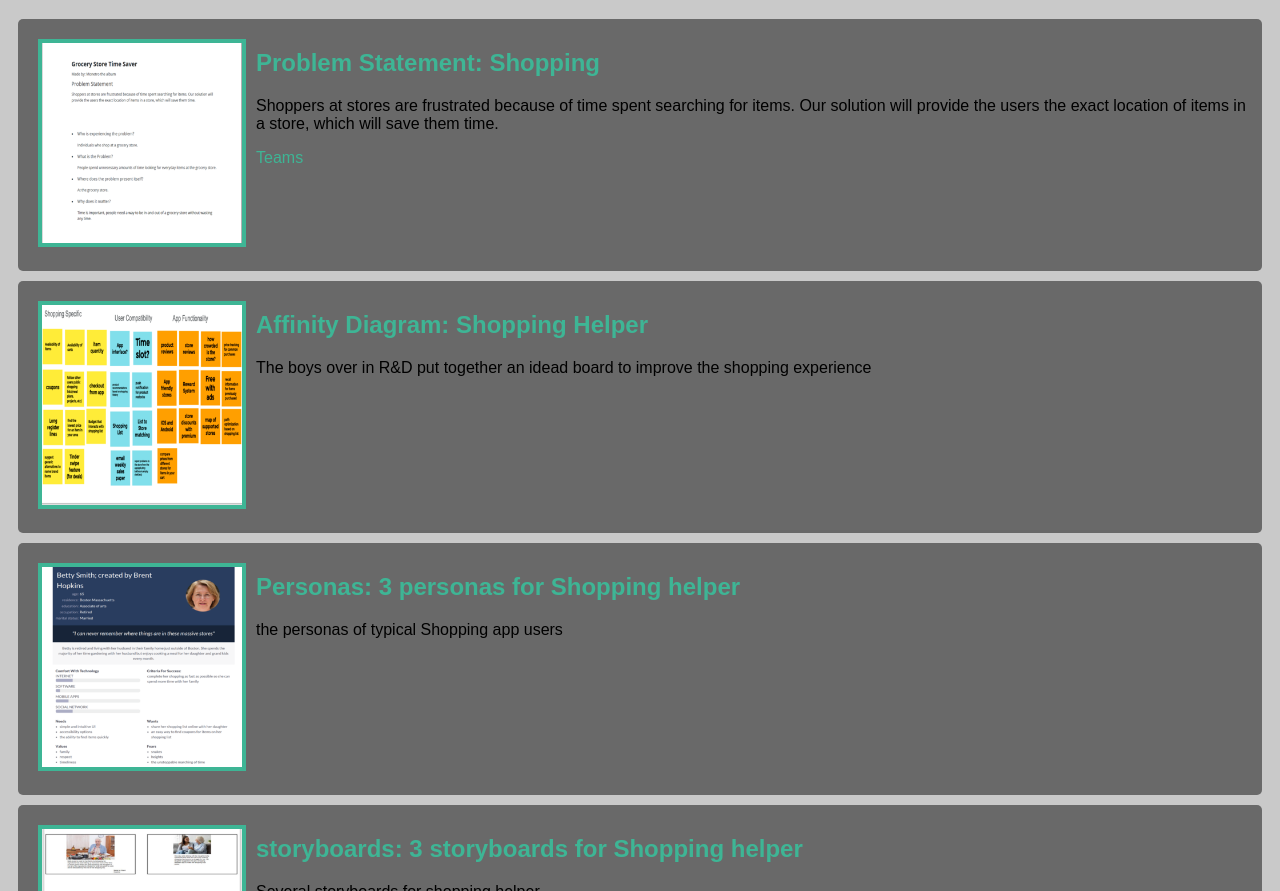
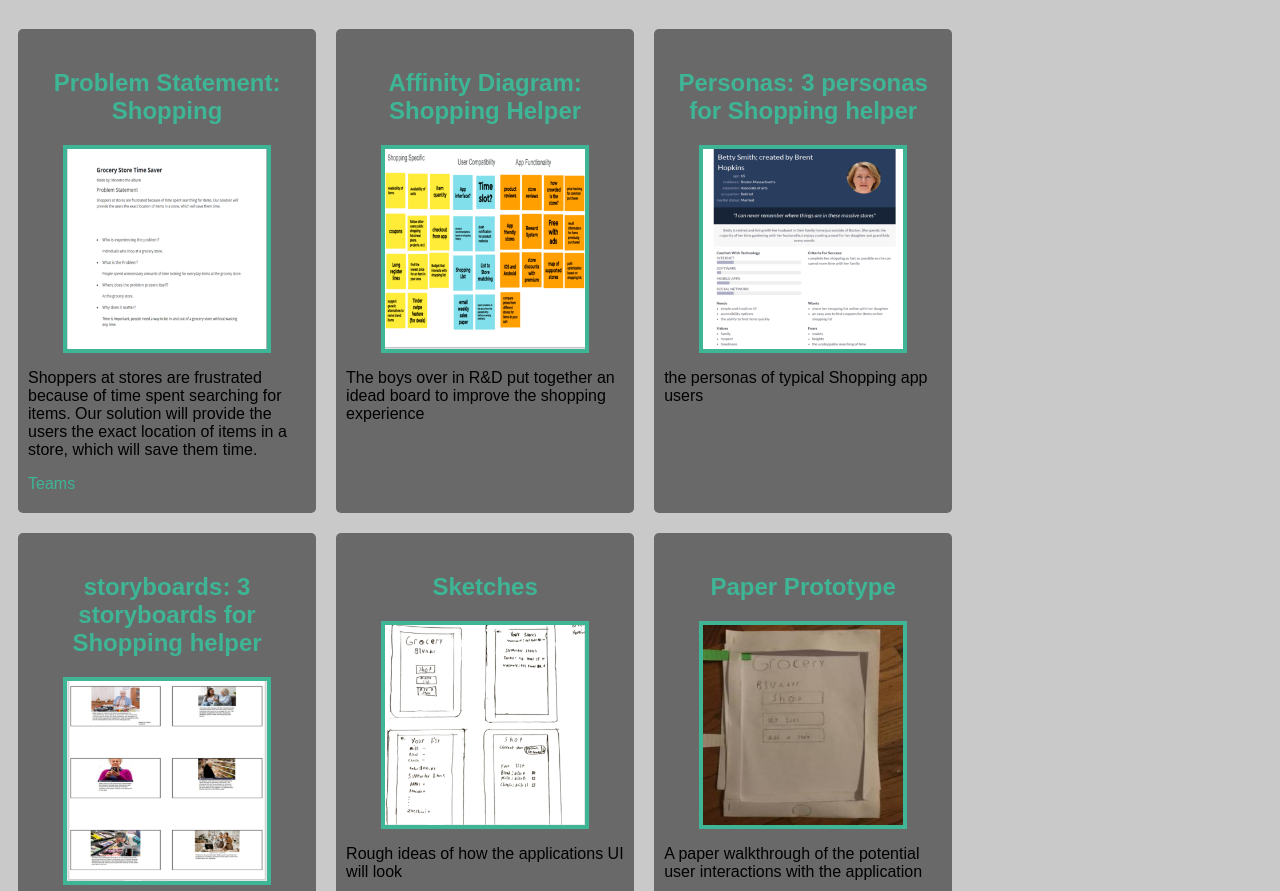
Before and after one commit to BrentpHopkins/BrentHopkins.github.io, a plain HTML site: page index.html in a window 1280 px wide. Shown: the part 61-952 px from the top of the page. Drawn offline with Linux system fonts and the light colour scheme.

Commit message:
added paper prototype

```diff
--- a/index.html
+++ b/index.html
@@ -7,54 +7,56 @@
     <body>
         <h1>Brent Hopkins's CSCE 190 website </h1>
         <!--problem statement assignment-->
+        <div class="assignments">
             <section class = "assignment">
+                <a href = "Files/CSCE190_Problem_Statement.pdf"><h2>Problem Statement: Shopping</h2></a>
                 <a href = "Files/CSCE190_Problem_Statement.pdf"><img src = "Images/Problem_Statement.PNG"></a>
-            <section class = "assignment-details">
-                <a href = "Files/CSCE190_Problem_Statement.pdf"><h2>Problem Statement: Shopping</h2></a>
                 <p>
                     Shoppers at stores are frustrated because of time spent searching for items. Our solution will
                     provide the users the exact location of items in a store, which will save them time.
                 </p>
                 <a href="https://docs.google.com/spreadsheets/d/1dlmD2AGsU2QKK2Fu9AB7Hv_I6vjcn0D4-PguEnmNmrg/edit#gid=0">Teams</a>
             </section>
-        </section>
             <!--affinity diagram assignment-->
             <section class = "assignment">
+                <a href = "Files/affinitydiagram.pdf"><h2>Affinity Diagram: Shopping Helper</h2></a>
                 <a href = "Files/affinitydiagram.pdf"><img src = "Images/affinitydiagram.PNG"></a>
-            <section class = "assignment-details">
-                <a href = "Files/affinitydiagram.pdf"><h2>Affinity Diagram: Shopping Helper</h2></a>
                 <p>
                     The boys over in R&D put together an idead board to improve the shopping experience
                 </p>
             </section>
-        </section>
+            <!--personas assignment-->
             <section class = "assignment">
+                <a href = "Files/Personas.pdf"><h2>Personas: 3 personas for Shopping helper </h2></a>
                 <a href = "Files/Personas.pdf"><img src = "Images/personna.png"></a>
-            <section class = "assignment-details">
-                <a href = "Files/Personas.pdf"><h2>Personas: 3 personas for Shopping helper </h2></a>
                 <p>
                     the personas of typical Shopping app users
                 </p>
             </section>
-        </section>
+             <!--storyboard assignment-->
             <section class = "assignment">
+                <a href = "Files/storyboards.pdf"><h2>storyboards: 3 storyboards for Shopping helper </h2></a>
                 <a href = "Files/storyboards.pdf"><img src = "Images/storyboard.png"></a>
-            <section class = "assignment-details">
-                <a href = "Files/storyboards.pdf"><h2>storyboards: 3 storyboards for Shopping helper </h2></a>
                 <p>
                     Several storyboards for shopping helper
                 </p>
             </section>
-        </section>
+             <!--sketch assignment-->
             <section class = "assignment">
+                <a href = "Files/sketches.pdf"><h2>Sketches</h2></a>
                 <a href = "Files/sketches.pdf"><img src = "Images/sketch.png"></a>
-            <section class = "assignment-details">
-                <a href = "Files/sketches.pdf"><h2>Sketches</h2></a>
                 <p>
                     Rough ideas of how the applications UI will look
                 </p>
             </section>
+            <!--paper prototype assignment-->
+            <section class = "assignment">
+                <a href = "https://youtu.be/APlNhDMtNpg"><h2>Paper Prototype</h2></a>
+                <a href = "https://youtu.be/APlNhDMtNpg"><img src = "Images/paperprototype.jpg"></a>
+                <p>
+                    A paper walkthrough of the potential user interactions with the application
+                </p>
             </section>
-
+        </div>
     </body>
 </html>
--- a/styles.css
+++ b/styles.css
@@ -2,10 +2,16 @@ body{
     background: #c9c9c9;
     font-family:Arial, Helvetica, sans-serif;
 }
+
+.assignments{
+    display: flex;
+    flex-wrap: wrap;
+}
 .assignment{
-   display: flex;
+   width: 22%;
    padding: 10px;
    background: #696969;
+   padding: 20px 10px;
    margin: 10px;
    border-radius: 5px;
 }
@@ -13,6 +19,8 @@ body{
     width: 200px;
     margin: 10px;
     border: 4px solid #3eb595;
+    display:block;
+    margin: auto;
 }
 .assignment img:hover{
     border: 4px solid aqua;
@@ -20,6 +28,9 @@ body{
 
 h1{
     color:black;
+    text-align: center;
+}
+h2{
     text-align: center;
 }
 
```
Also changed, not shown: Images/paperprototype.jpg (added). Lines whose indentation alone changed are shown as unchanged.
